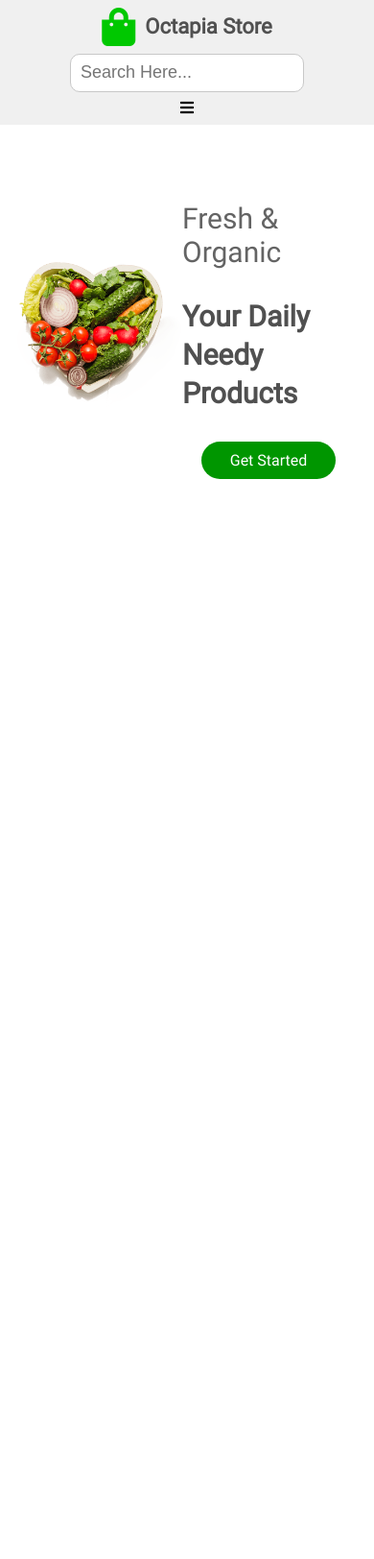
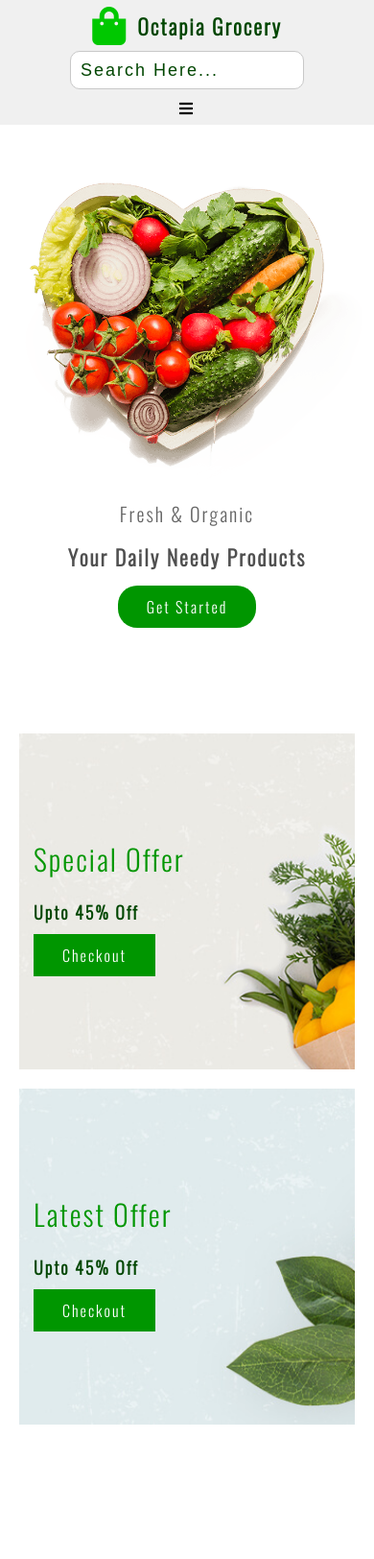
Before and after one commit to mistersakil/grocery-landing-page-using-html-css-js, a PHP site: page / in a window 390 px wide. Shown: the top 1624 px of the page at 96% size. Before the commit the page ends 499 px from the top, so only its background shows below. Run offline with PHP 8.4, Linux system fonts and the light colour scheme.

Commit message:
completed banner section

```diff
--- a/css/default.css
+++ b/css/default.css
@@ -1,6 +1,10 @@
 @font-face {
   font-family: Roboto;
   src: url(../webfonts/Roboto-Regular.ttf);
+}
+@font-face {
+  font-family: Oswald;
+  src: url(../webfonts/Oswald-Light.ttf);
 }
 
 :root {
@@ -13,6 +17,7 @@
   --green200: rgb(0, 200, 0);
   --green150: rgb(0, 150, 0);
   --green100: rgb(0, 100, 0);
+  --green100: rgb(0, 70, 0);
   --green50: rgb(0, 50, 0);
   --blue: rgb(0, 0, 255);
   --blue200: rgb(0, 0, 200);
@@ -41,6 +46,7 @@
   transition: all 0.3s linear;
   text-decoration: none;
   text-transform: capitalize;
+  letter-spacing: 0.2rem;
 }
 html {
   font-size: 10px;
@@ -52,9 +58,9 @@ html {
 }
 body {
   font-size: 1.6rem;
-  font-family: Roboto, sans-serif;
+  font-family: Oswald, Roboto, sans-serif;
   color: var(--black);
-  height: 150vh;
+  min-height: 350vh;
   position: relative;
 }
 /* Scrollbar */
@@ -77,6 +83,7 @@ body {
   color: var(--white);
 }
 /* End: Selection  */
+
 ul {
   list-style: none;
 }
@@ -103,4 +110,5 @@ a:link {
   padding: 1rem 3rem;
   border-radius: 2rem;
   cursor: pointer;
+  transform: scale(1.2);
 }
--- a/css/responsive.css
+++ b/css/responsive.css
@@ -126,9 +126,83 @@
   }
 }
 @media screen and (max-width: 1000px) {
+  .home .container .image {
+    flex: 1 1 45%;
+  }
   .home .container .content .title {
     font-size: 3rem;
   }
 }
+@media screen and (max-width: 800px) {
+  .home .container .image {
+    flex: 1 1 40%;
+  }
+  .home .container .content .subTitle {
+    font-size: 2rem;
+    color: var(--grey);
+  }
+  .home .container .content .title {
+    font-size: 2.2rem;
+    padding: 1rem 0;
+  }
+}
+@media screen and (max-width: 600px) {
+  .home {
+    padding: 6rem 1rem;
+  }
+  .home .container {
+    flex-direction: column;
+    align-items: center;
+    flex-wrap: wrap;
+  }
+  .home .container .image {
+    flex: 1 1 40%;
+  }
+  .home .container .content .subTitle {
+    font-size: 2rem;
+    color: var(--grey);
+  }
+  .home .container .content .title {
+    font-size: 2.2rem;
+    padding: 1rem 0;
+  }
+}
+@media screen and (max-width: 300px) {
+  .home .container {
+    flex-direction: column;
+    align-items: center;
+    flex-wrap: wrap;
+  }
+  .home .container .image {
+    flex: 1 1 40%;
+  }
+  .home .container .content .subTitle {
+    font-size: 1.4rem;
+    color: var(--grey);
+  }
+  .home .container .content .title {
+    font-size: 1.4rem;
+    padding: 1rem 0;
+  }
+}
 
 /* End: Home Section */
+
+/* Banner Section */
+
+@media screen and (max-width: 1200px) {
+  .banner {
+    padding: 5rem 2rem 2rem 2rem;
+  }
+}
+@media screen and (max-width: 700px) {
+  .banner .container {
+    flex-flow: column;
+    align-items: normal;
+    justify-content: unset;
+    gap: 2rem;
+    flex-wrap: nowrap;
+  }
+}
+
+/* End: Banner Section */
--- a/css/style.css
+++ b/css/style.css
@@ -27,7 +27,7 @@
   font-size: 2.2rem;
   margin-left: 1rem;
   font-weight: 600;
-  color: var(--black80);
+  color: var(--green100);
 }
 .header .searchForm {
   display: flex;
@@ -44,6 +44,10 @@
   outline: none;
   height: 100%;
   font-size: 1.8rem;
+  color: var(--green100);
+}
+.header .searchForm .searchBox::placeholder {
+  color: var(--green100);
 }
 .header .searchForm .searchBox:focus {
   border-color: var(--green150);
@@ -83,6 +87,7 @@
   justify-content: space-between;
   align-items: center;
   position: relative;
+  z-index: 99;
 }
 
 .navbar.sticky {
@@ -163,6 +168,9 @@
 .home .container .image .img {
   width: 100%;
 }
+.home .container .image .img:hover {
+  transform: scale(1.1);
+}
 .home .container .content {
   flex: 1 1 60%;
   display: flex;
@@ -172,11 +180,11 @@
 }
 .home .container .content .subTitle {
   font-size: 3rem;
-  color: var(--grey);
+  color: var(--green150);
 }
 .home .container .content .title {
   font-size: 4rem;
-  color: var(--black80);
+  color: var(--green100);
   padding: 4rem 0;
   line-height: 6rem;
   font-weight: 600;
@@ -192,3 +200,70 @@
 }
 
 /* End: Home Section */
+
+/* Banner Section */
+
+.banner {
+  position: relative;
+  width: 100%;
+  padding: 5rem 18rem 2rem 18rem;
+}
+.banner .container {
+  display: flex;
+  /* flex-flow: row wrap; */
+  align-items: center;
+  justify-content: space-between;
+  gap: 5%;
+  overflow: hidden;
+}
+.banner .container .box {
+  flex: 1 1 45%;
+  overflow: hidden;
+  min-height: 35rem;
+  display: flex;
+  align-items: center;
+  justify-content: flex-start;
+  position: relative;
+}
+.banner .container .box .figure {
+  height: 100%;
+  width: 100%;
+  position: absolute;
+  top: 0;
+  left: 0;
+  z-index: 9;
+}
+
+.banner .container .box .figure .img {
+  object-fit: cover;
+  object-position: left;
+  width: 100%;
+  height: 100%;
+}
+.banner .container .box:hover .figure .img {
+  transform: scale(1.1) rotate(-3deg);
+}
+.banner .container .box .content {
+  z-index: 10;
+  transform: translate(1.5rem);
+}
+.banner .container .box .title {
+  color: var(--green150);
+  font-size: 3rem;
+  font-weight: 500;
+}
+.banner .container .box .subTitle {
+  color: var(--green100);
+  padding: 2rem 0;
+  font-size: 1.8rem;
+  font-weight: 600;
+}
+.banner .container .box .btn {
+  color: var(--white);
+  border-radius: 0;
+}
+.banner .container .box .btn:hover {
+  background: var(--green100);
+}
+
+/* End: Banner Section */
--- a/index.html
+++ b/index.html
@@ -4,7 +4,7 @@
     <meta charset="UTF-8" />
     <meta http-equiv="X-UA-Compatible" content="IE=edge" />
     <meta name="viewport" content="width=device-width, initial-scale=1.0" />
-    <title>Online Store Landing Page Using HTML,CSS,JS - Octapia</title>
+    <title>Grocery Landing Page Using HTML,CSS,JS - Octapia</title>
     <link rel="icon" type="image/png" href="./images/favicon.png" />
     <!-- Styles -->
     <link rel="stylesheet" href="./css/fontawesome.min.css" />
@@ -16,7 +16,7 @@
     <section class="header">
       <a href="./" class="logo">
         <i class="fas fa-shopping-bag icon"></i>
-        <h1 class="logoTitle">Octapia Store</h1>
+        <h1 class="logoTitle">Octapia Grocery</h1>
       </a>
 
       <form action="" class="searchForm">
@@ -38,7 +38,7 @@
     <section class="navbar" id="navbar">
       <nav class="navbarContainer">
         <a class="navLink" href="#home">home</a>
-        <a class="navLink" href="#category">category</a>
+        <a class="navLink" href="#banner">offer</a>
         <a class="navLink" href="#product">product</a>
         <a class="navLink" href="#deal">deal</a>
         <a class="navLink" href="#contact">contact</a>
@@ -69,6 +69,34 @@
       </div>
     </section>
 
+    <!-- Banner Section -->
+
+    <section id="banner" class="banner">
+      <div class="container">
+        <div class="box">
+          <figure class="figure">
+            <img src="./images/banner-1.jpg" alt="banner" class="img" />
+          </figure>
+          <div class="content">
+            <h3 class="title">Special offer</h3>
+            <h4 class="subTitle">Upto 45% off</h4>
+            <a href="#" class="btn">Checkout</a>
+          </div>
+        </div>
+        <div class="box">
+          <figure class="figure">
+            <img src="./images/banner-2.jpg" alt="banner" class="img" />
+          </figure>
+          <div class="content">
+            <h3 class="title">Latest offer</h3>
+            <h4 class="subTitle">Upto 45% off</h4>
+            <a href="#" class="btn">Checkout</a>
+          </div>
+        </div>
+      </div>
+    </section>
+    <!-- End: Banner Section -->
+
     <!-- Scripts  -->
     <script src="./js/main.js"></script>
   </body>
```
Also changed, not shown: README.md, webfonts/Oswald-Light.ttf (added).
